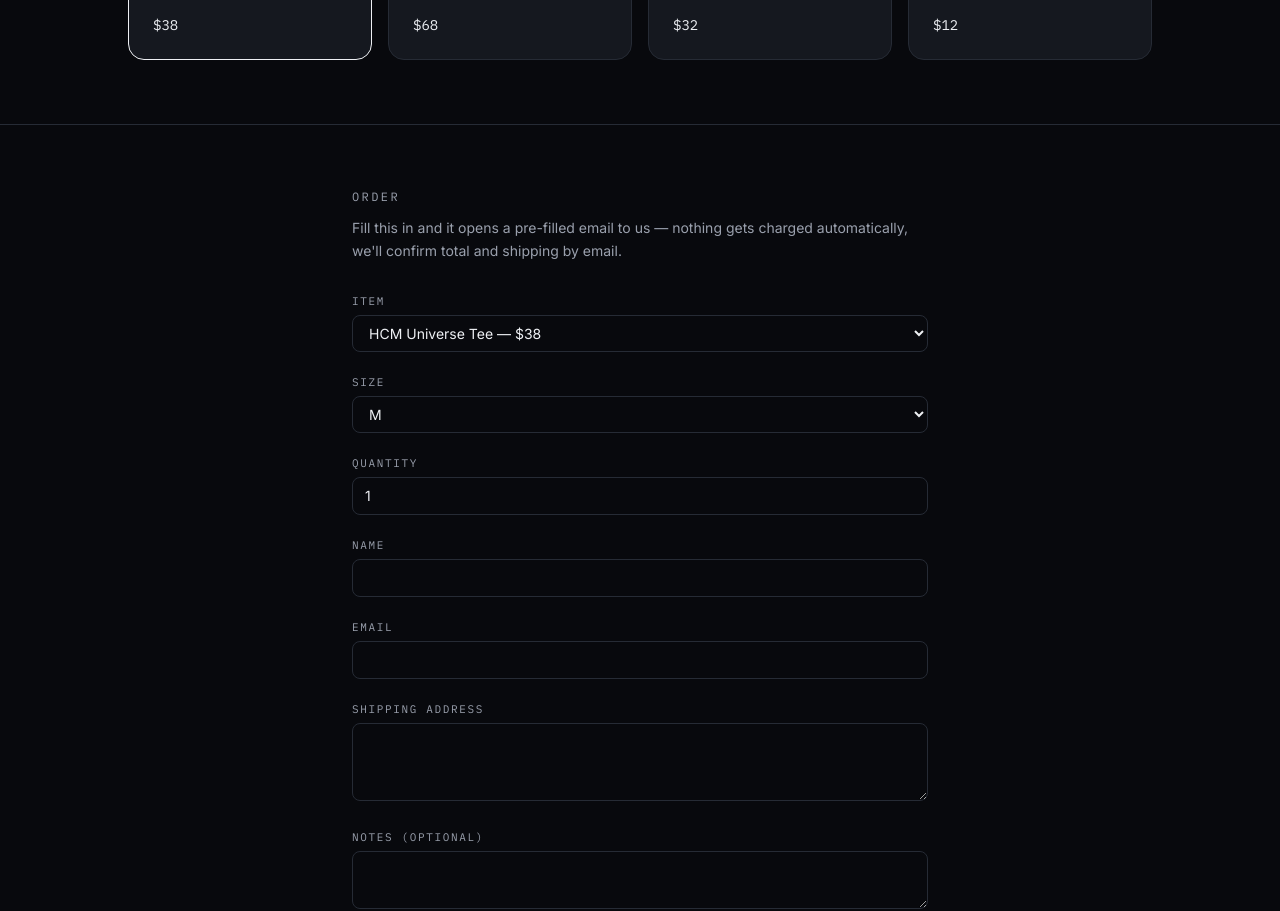
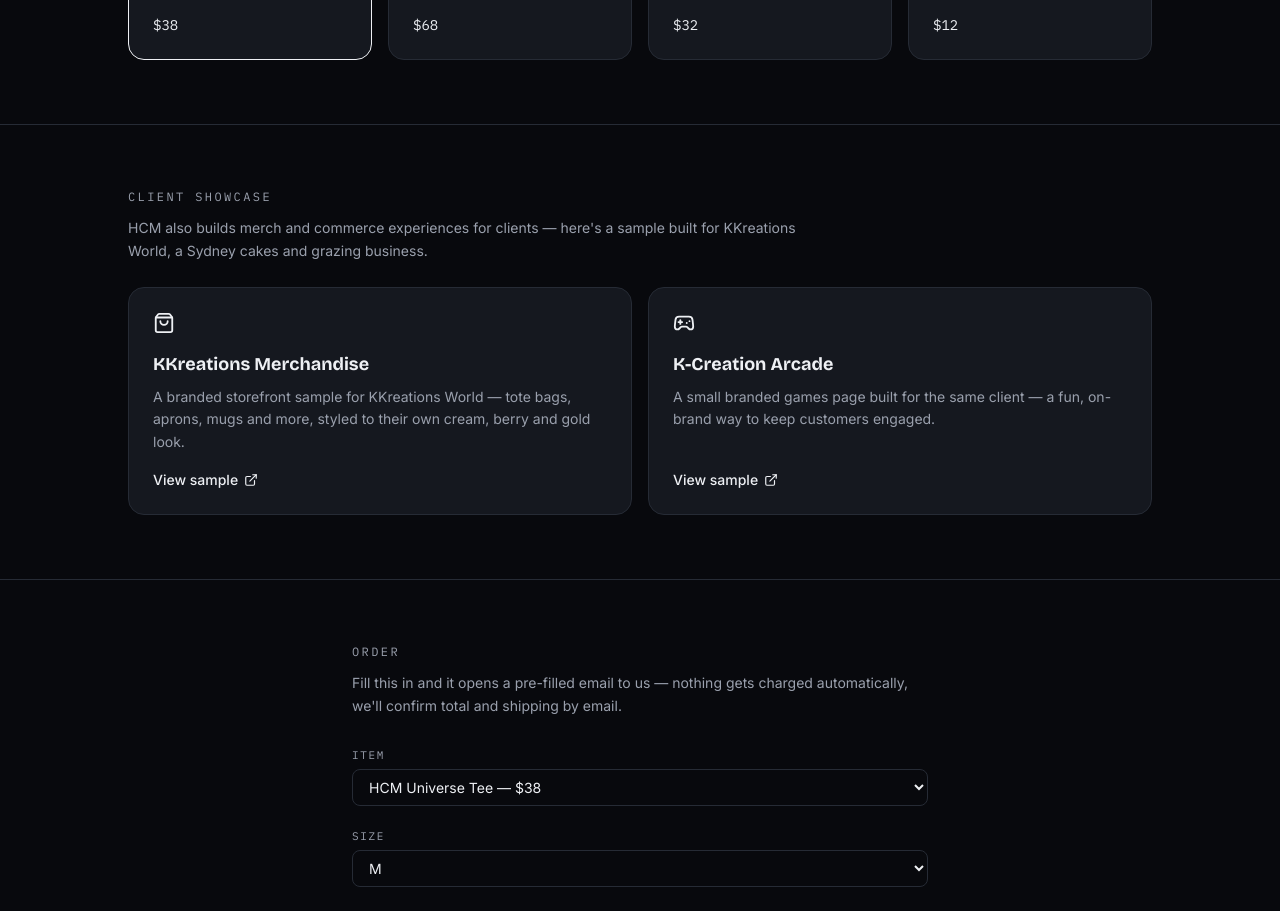
Before and after one commit to hcmtech-official/hcm, a React (Vite) app: page /#/merchandise in a window 1280 px wide. Shown: the part 880-1791 px from the top of the page. Built offline with nearby package versions, Linux system fonts and the light colour scheme.

Commit message:
Showcase KKreations merch and games samples on Merchandise page

```diff
--- a/src/pages/Merchandise.jsx
+++ b/src/pages/Merchandise.jsx
@@ -1,5 +1,5 @@
 import { useState } from "react";
-import { Shirt, Sticker, Package, Mail } from "lucide-react";
+import { Shirt, Sticker, Package, Mail, ExternalLink, Gamepad2, ShoppingBag } from "lucide-react";
 import DivisionHero from "../components/DivisionHero";
 import { divisions } from "../data/divisions";
 
@@ -39,6 +39,21 @@
     price: "$12",
     blurb: "A vinyl sheet with a sticker for every division — one for the laptop, one for the bottle.",
     hasSize: false,
+  },
+];
+
+const clientShowcases = [
+  {
+    icon: ShoppingBag,
+    name: "KKreations Merchandise",
+    blurb: "A branded storefront sample for KKreations World — tote bags, aprons, mugs and more, styled to their own cream, berry and gold look.",
+    href: "https://hcmtech-official.github.io/hcm-tech/kkreations/merchandise/",
+  },
+  {
+    icon: Gamepad2,
+    name: "K-Creation Arcade",
+    blurb: "A small branded games page built for the same client — a fun, on-brand way to keep customers engaged.",
+    href: "https://hcmtech-official.github.io/hcm-tech/kkreations/games/",
   },
 ];
 
@@ -112,6 +127,42 @@
                   {p.price}
                 </div>
               </button>
+            ))}
+          </div>
+        </div>
+      </section>
+
+      <section className="border-t border-[var(--color-line)] px-5 py-16 sm:px-8">
+        <div className="mx-auto max-w-5xl">
+          <h2 className="font-mono text-xs uppercase tracking-[0.2em] text-[var(--color-ink-dim)]">
+            Client showcase
+          </h2>
+          <p className="mt-3 max-w-2xl text-sm leading-relaxed text-[var(--color-ink-dim)]">
+            HCM also builds merch and commerce experiences for clients — here's a
+            sample built for KKreations World, a Sydney cakes and grazing business.
+          </p>
+          <div className="mt-6 grid gap-4 sm:grid-cols-2">
+            {clientShowcases.map((s) => (
+              <a
+                key={s.name}
+                href={s.href}
+                target="_blank"
+                rel="noreferrer"
+                className="flex flex-col rounded-2xl border border-[var(--color-line)] bg-[var(--color-surface)] p-6 transition-opacity hover:opacity-85"
+              >
+                <s.icon size={22} style={{ color: d.color }} />
+                <h3 className="mt-4 font-display text-lg font-bold">{s.name}</h3>
+                <p className="mt-2 flex-1 text-sm leading-relaxed text-[var(--color-ink-dim)]">
+                  {s.blurb}
+                </p>
+                <span
+                  className="mt-4 inline-flex items-center gap-1.5 text-sm font-medium"
+                  style={{ color: d.color }}
+                >
+                  View sample
+                  <ExternalLink size={14} />
+                </span>
+              </a>
             ))}
           </div>
         </div>
```
